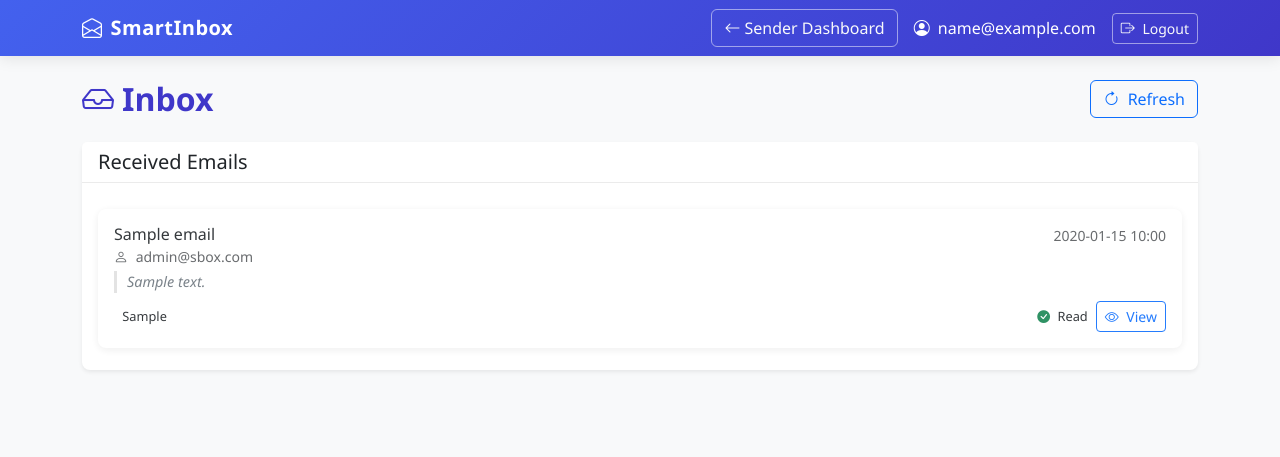
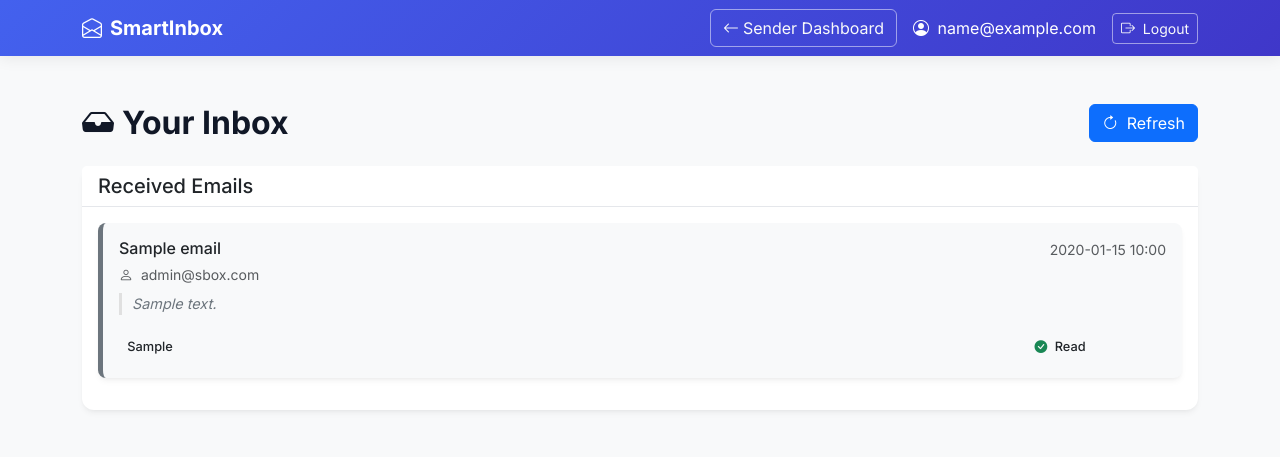
Before and after one commit to mudassir484/SmartInbox, a Flask app: page /received_emails in a window 1280 px wide. Shown: the top 457 px of the page. Run offline with Flask 3, Linux system fonts and the light colour scheme; the visitor is signed in with stand-in values (Sample User, id 1); data comes from the database, SQL or seed files in the repository; tables that the repository leaves empty hold one stand-in row (values such as "Sample post").

Commit message:
Update received_emails.html

```diff
--- a/templates/received_emails.html
+++ b/templates/received_emails.html
@@ -6,91 +6,158 @@
     <title>Inbox - SmartInbox</title>
     <link href="https://cdn.jsdelivr.net/npm/bootstrap@5.3.0/dist/css/bootstrap.min.css" rel="stylesheet" />
     <link rel="stylesheet" href="https://cdn.jsdelivr.net/npm/bootstrap-icons@1.10.0/font/bootstrap-icons.css" />
+    <link rel="preconnect" href="https://fonts.googleapis.com">
+    <link rel="preconnect" href="https://fonts.gstatic.com" crossorigin>
+    <link href="https://fonts.googleapis.com/css2?family=Inter:wght@400;500;600;700&display=swap" rel="stylesheet">
     <link rel="icon" type="image/png" href="{{ url_for('static', filename='email.png') }}">
     <style>
         :root {
             --primary-color: #4361ee;
             --secondary-color: #3f37c9;
-            --success-color: #4cc9f0;
+            --success-color: #198754;
             --light-bg: #f8f9fa;
-            --card-shadow: 0 2px 10px rgba(0, 0, 0, 0.08);
+            --card-shadow: 0 4px 6px -1px rgb(0 0 0 / 0.05), 0 2px 4px -2px rgb(0 0 0 / 0.05);
+            --card-shadow-hover: 0 10px 15px -3px rgb(0 0 0 / 0.07), 0 4px 6px -4px rgb(0 0 0 / 0.07);
         }
-        body { background-color: var(--light-bg); font-family: "Segoe UI", system-ui, -apple-system, sans-serif;}
-        .navbar { box-shadow: 0 2px 15px rgba(0, 0, 0, 0.1); background: linear-gradient(135deg, var(--primary-color), var(--secondary-color)); }
-        .navbar-brand { font-weight: 600; letter-spacing: 0.5px;}
+
+        /* --- ENHANCED STYLES --- */
+        body {
+            background-color: var(--light-bg);
+            font-family: 'Inter', system-ui, -apple-system, sans-serif;
+        }
+
+        .navbar {
+            box-shadow: 0 2px 15px rgba(0, 0, 0, 0.08);
+            background: linear-gradient(135deg, var(--primary-color), var(--secondary-color));
+        }
+        .navbar-brand { font-weight: 700; }
+
+        .card {
+            border: none;
+            border-radius: 0.75rem;
+            box-shadow: var(--card-shadow);
+        }
+        .card-header {
+            background-color: #ffffff;
+            border-bottom: 1px solid #e5e7eb;
+            font-weight: 600;
+            border-radius: 0.75rem 0.75rem 0 0;
+        }
+
+        h2 {
+            font-weight: 700;
+            color: #111827;
+        }
+
+        .email-card {
+            transition: transform 0.2s ease, box-shadow 0.2s ease, opacity 0.4s ease;
+            border-left: 5px solid transparent;
+            opacity: 0;
+            transform: translateY(15px);
+            border-radius: 0.5rem;
+            margin-bottom: 1rem;
+            background-color: #ffffff;
+            box-shadow: var(--card-shadow);
+        }
+        .email-card.visible {
+            opacity: 1;
+            transform: translateY(0);
+        }
+        .email-card:hover {
+            transform: translateY(-3px);
+            box-shadow: var(--card-shadow-hover);
+        }
+        .email-card.read {
+            border-left-color: #6c757d;
+            background-color: #f8f9fa;
+        }
+        .email-card.unread {
+            border-left-color: var(--primary-color);
+        }
+        /* Bolder subject for unread emails */
+        .email-card.unread .card-title {
+            font-weight: 700;
+            color: #111827;
+        }
+
+        /* Hide "View" button by default and show on hover */
+        .view-email-btn {
+            transition: opacity 0.2s ease, background-color 0.2s ease;
+            opacity: 0;
+        }
+        .email-card:hover .view-email-btn {
+            opacity: 1;
+        }
+
+        .summary-text {
+            font-style: italic;
+            color: #6c757d;
+            border-left: 3px solid #e0e0e0;
+            padding-left: 10px;
+            font-size: 0.9rem;
+        }
+
+        .modal-header {
+            background: linear-gradient(135deg, var(--primary-color), var(--secondary-color));
+            color: white;
+        }
+        .modal-content {
+            border-radius: 0.75rem;
+            border: none;
+            overflow: hidden;
+            box-shadow: 0 5px 20px rgba(0, 0, 0, 0.15);
+        }
+
+        /* Consistent form focus styles */
+        .form-control:focus {
+            border-color: var(--primary-color);
+            box-shadow: 0 0 0 3px rgba(67, 97, 238, 0.15);
+        }
+
+        .btn {
+            transition: transform 0.15s ease, box-shadow 0.15s ease;
+        }
+        .btn:hover {
+            transform: translateY(-1px);
+        }
+
+        /* --- Unchanged Styles --- */
         .tone-badge { font-size: 0.8rem; padding: 0.35em 0.65em; border-radius: 0.25rem; font-weight: 500; }
-        .tone-polite { background-color: #d1e7dd; color: #0f5132;}
-        .tone-urgent { background-color: #fff3cd; color: #664d03; }
-        .tone-formal { background-color: #cfe2ff; color: #084298;}
-        .tone-neutral { background-color: #e2e3e5; color: #41464b;}
-        .tone-angry {background-color: #f8d7da; color: #842029;}
-        .tone-friendly {background-color: #cff4fc; color: #055160;}
-        .tone-apologetic {background-color: #fefefe; color: #856404; border: 1px solid #ffeeba;}
-        .tone-appreciative {background-color: #e2f0d9; color: #2e7d32;}
-        .tone-sarcastic {background-color: #f0e68c; color: #665c00;}
-        .tone-confused {background-color: #e0e0e0; color: #5c636a;}
-        .tone-demanding {background-color: #f8d7da; color: #721c24;}
-        .tone-encouraging {background-color: #d1e7dd; color: #0f5132;}
-        .tone-threatening {background-color: #f5c6cb; color: #721c24;}
-        .tone-dismissive {background-color: #dee2e6; color: #6c757d;}
-        .email-card { transition: all 0.3s ease, opacity 0.4s ease, transform 0.4s ease; border-left: 4px solid transparent; opacity: 0; transform: translateY(10px); border-radius: 8px; margin-bottom: 1rem;}
-        .email-card.visible { opacity: 1; transform: translateY(0);}
-        .email-card:hover { transform: translateY(-2px); box-shadow: 0 5px 15px rgba(0, 0, 0, 0.1);}
-        .email-card.read { border-left-color: #198754; opacity: 0.9;}
-        .email-card.unread { border-left-color: #0d6efd;}
+        .tone-polite { background-color: #d1e7dd; color: #0f5132;} .tone-urgent { background-color: #fff3cd; color: #664d03; } .tone-formal { background-color: #cfe2ff; color: #084298;} .tone-neutral { background-color: #e2e3e5; color: #41464b;} .tone-angry {background-color: #f8d7da; color: #842029;} .tone-friendly {background-color: #cff4fc; color: #055160;} .tone-apologetic {background-color: #fefefe; color: #856404; border: 1px solid #ffeeba;} .tone-appreciative {background-color: #e2f0d9; color: #2e7d32;} .tone-sarcastic {background-color: #f0e68c; color: #665c00;} .tone-confused {background-color: #e0e0e0; color: #5c636a;} .tone-demanding {background-color: #f8d7da; color: #721c24;} .tone-encouraging {background-color: #d1e7dd; color: #0f5132;} .tone-threatening {background-color: #f5c6cb; color: #721c24;} .tone-dismissive {background-color: #dee2e6; color: #6c757d;}
         .read-status { font-size: 0.8rem; font-weight: 500;}
         .spam-badge { font-size: 0.75rem; letter-spacing: 0.5px; padding: 0.35em 0.65em; border-radius: 50px;}
         .toast-container-fixed { position: fixed; bottom: 1rem; right: 1rem; z-index: 1050;}
-        .modal-header { background: linear-gradient(135deg, var(--primary-color), var(--secondary-color)); color: white; border-radius: 0 !important;}
-        .modal-title { font-weight: 600;}
-        .modal-content { border-radius: 8px; overflow: hidden; box-shadow: 0 5px 20px rgba(0, 0, 0, 0.15);}
         .btn-outline-light { border-color: rgba(255, 255, 255, 0.5);}
         .btn-outline-light:hover { background-color: rgba(255, 255, 255, 0.15);}
-        .card { border: none; border-radius: 8px; box-shadow: var(--card-shadow);}
-        .card-header { background-color: white; border-bottom: 1px solid rgba(0,0,0,0.08); font-weight: 600;}
-        h2 { font-weight: 600; color: var(--secondary-color); margin-bottom: 1.5rem;}
-        .summary-text { font-style: italic; color: #6c757d; border-left: 3px solid #e0e0e0; padding-left: 10px; font-size: 0.9rem; }
     </style>
 </head>
-<body class="bg-light">
+<body>
     <nav class="navbar navbar-expand-lg navbar-dark">
         <div class="container">
-            <a class="navbar-brand d-flex align-items-center" href="#">
-                <i class="bi bi-envelope-open me-2"></i> SmartInbox
-            </a>
+            <a class="navbar-brand d-flex align-items-center" href="#"><i class="bi bi-envelope-open me-2 fs-5"></i> SmartInbox</a>
             <div class="d-flex align-items-center gap-3">
-                <a href="{{ url_for('sender_dashboard') }}" class="btn btn-outline-light d-flex align-items-center">
-                    <i class="bi bi-arrow-left me-1"></i> Sender Dashboard
-                </a>
-                <span class="text-white">
-                    <i class="bi bi-person-circle me-1"></i> {{ current_user }}
-                </span>
-                <a href="{{ url_for('logout') }}" class="btn btn-sm btn-outline-light">
-                    <i class="bi bi-box-arrow-right me-1"></i> Logout
-                </a>
+                <a href="{{ url_for('sender_dashboard') }}" class="btn btn-outline-light d-flex align-items-center"><i class="bi bi-arrow-left me-1"></i> Sender Dashboard</a>
+                <span class="text-white"><i class="bi bi-person-circle me-1"></i> {{ current_user }}</span>
+                <a href="{{ url_for('logout') }}" class="btn btn-sm btn-outline-light"><i class="bi bi-box-arrow-right me-1"></i> Logout</a>
             </div>
         </div>
     </nav>
 
-    <div class="container py-4">
+    <div class="container py-5">
         <div class="d-flex align-items-center justify-content-between mb-4">
-            <h2 class="mb-0 d-flex align-items-center">
-                <i class="bi bi-inbox me-2"></i> Inbox
-            </h2>
-            <button id="refresh-inbox" class="btn btn-outline-primary">
-                <i class="bi bi-arrow-clockwise me-1"></i> Refresh
-            </button>
+            <h2 class="mb-0 d-flex align-items-center"><i class="bi bi-inbox-fill me-2"></i> Your Inbox</h2>
+            <button id="refresh-inbox" class="btn btn-primary"><i class="bi bi-arrow-clockwise me-1"></i> Refresh</button>
         </div>
-        <div class="card shadow-sm">
-            <div class="card-header bg-white">
-                <h5 class="mb-0">Received Emails</h5>
-            </div>
-            <div class="card-body p-3">
+
+        <div class="card">
+            <div class="card-header"><h5 class="mb-0">Received Emails</h5></div>
+            <div class="card-body p-2 p-md-3">
                 <div id="emails-list">
                 {% if emails %}
                     {% for email in emails %}
                     <div
-                        class="email-card card mb-3 {% if email.opened_at %}read{% else %}unread{% endif %}"
+                        class="email-card {% if email.opened_at %}read{% else %}unread{% endif %}"
+                        role="button"
                         data-email-id="{{ email.id }}"
                         data-sender-email="{{ email.sender_email }}"
                         data-subject="{{ email.subject or '(No subject)' }}"
@@ -100,51 +167,27 @@
                         data-spam="{{ email.is_spam }}"
                         data-summary="{{ email.summary or '' }}"
                     >
-                        <div class="card-body">
-                            <div class="d-flex justify-content-between align-items-start">
-                                <h6 class="card-title mb-0">
-                                    {{ email.subject or '(No subject)' }}
-                                </h6>
-                                <span class="text-muted small">
-                                    {{ email.sent_at }}
-                                </span>
+                        <div class="card-body p-3">
+                            <div class="d-flex justify-content-between align-items-start mb-1">
+                                <h6 class="card-title mb-0 text-truncate pe-3">{{ email.subject or '(No subject)' }}</h6>
+                                <span class="text-muted small text-nowrap">{{ email.sent_at }}</span>
                             </div>
-                            <p class="card-text text-muted mb-1 small">
-                                <i class="bi bi-person me-1"></i> {{ email.sender_email }}
-                            </p>
+                            <p class="card-text text-muted mb-2 small"><i class="bi bi-person me-1"></i> {{ email.sender_email }}</p>
 
                             {% if email.summary %}
-                            <p class="card-text summary-text text-truncate small mb-2">
-                                {{ email.summary }}
-                            </p>
+                            <p class="card-text summary-text text-truncate small mb-3">{{ email.summary }}</p>
                             {% else %}
-                            <p class="card-text text-truncate small mb-2">
-                                {{ email.body }}
-                            </p>
+                            <p class="card-text text-muted text-truncate small mb-3">{{ email.body }}</p>
                             {% endif %}
 
                             <div class="d-flex flex-wrap align-items-center gap-2">
-                                {% if email.tone %}
-                                <span class="tone-badge tone-{{ email.tone.lower() }}">
-                                    {{ email.tone }}
+                                {% if email.tone %}<span class="tone-badge tone-{{ email.tone.lower() }}">{{ email.tone }}</span>{% endif %}
+                                {% if email.is_spam %}<span class="badge bg-danger spam-badge rounded-pill"><i class="bi bi-exclamation-triangle-fill me-1"></i> SPAM</span>{% endif %}
+                                <span class="read-status ms-auto small">
+                                    {% if email.opened_at %}<i class="bi bi-check-circle-fill text-success me-1"></i> Read{% else %}<i class="bi bi-circle-fill text-primary me-1" style="font-size: 0.6rem;"></i> Unread{% endif %}
                                 </span>
-                                {% endif %}
-                                {% if email.is_spam %}
-                                <span class="badge bg-danger spam-badge rounded-pill">
-                                    <i class="bi bi-exclamation-triangle-fill me-1"></i> SPAM
-                                </span>
-                                {% endif %}
-                                <span class="read-status ms-auto small">
-                                    {% if email.opened_at %}
-                                    <i class="bi bi-check-circle-fill text-success me-1"></i> Read
-                                    {% else %}
-                                    <i class="bi bi-circle text-primary me-1"></i> Unread
-                                    {% endif %}
-                                </span>
-                                <button class="btn btn-sm btn-outline-primary view-email-btn">
-                                    <i class="bi bi-eye me-1"></i> View
-                                </button>
-                                </div>
+                                <button class="btn btn-sm btn-outline-secondary view-email-btn"><i class="bi bi-eye me-1"></i> View</button>
+                            </div>
                         </div>
                     </div>
                     {% endfor %}
@@ -161,20 +204,20 @@
     </div>
 
     <div class="modal fade" id="emailModal" tabindex="-1">
-        <div class="modal-dialog modal-lg modal-dialog-centered">
+        <div class="modal-dialog modal-lg modal-dialog-scrollable modal-dialog-centered">
             <div class="modal-content">
                 <div class="modal-header">
-                    <h5 class="modal-title"><i class="bi bi-envelope me-2"></i> Email Details</h5>
+                    <h5 class="modal-title"><i class="bi bi-envelope-open me-2"></i> Email Details</h5>
                     <button type="button" class="btn-close btn-close-white" data-bs-dismiss="modal" aria-label="Close"></button>
                 </div>
-                <div class="modal-body">
+                <div class="modal-body p-4">
                     <div class="mb-3">
                         <label class="form-label small text-muted">From</label>
-                        <p id="modal-sender" class="mb-0"></p>
+                        <p id="modal-sender" class="mb-0 fw-medium"></p>
                     </div>
                     <div class="mb-3">
                         <label class="form-label small text-muted">Subject</label>
-                        <p id="modal-subject" class="mb-0 fw-medium"></p>
+                        <p id="modal-subject" class="mb-0 h6"></p>
                     </div>
                     <div class="mb-3">
                         <label class="form-label small text-muted">Date</label>
@@ -186,19 +229,17 @@
                     </div>
                     <hr>
                     <div id="modal-summary-container" class="alert alert-info" style="display: none;">
-                         <h6 class="alert-heading"><i class="bi bi-lightbulb-fill"></i> Summary</h6>
-                        <p id="modal-summary-text" class="mb-0"></p>
+                         <h6 class="alert-heading fw-bold"><i class="bi bi-lightbulb-fill me-1"></i> AI Summary</h6>
+                        <p id="modal-summary-text" class="mb-0 small"></p>
                     </div>
                     <div class="mb-2">
                         <label class="form-label small text-muted">Message</label>
-                        <div id="modal-body" class="p-3 bg-light rounded" style="white-space: pre-wrap;"></div>
+                        <div id="modal-body" class="p-3 bg-light rounded" style="white-space: pre-wrap; font-size: 0.95rem;"></div>
                     </div>
                 </div>
-                <div class="modal-footer">
+                <div class="modal-footer bg-light">
                     <button type="button" class="btn btn-outline-secondary" data-bs-dismiss="modal">Close</button>
-                    <button type="button" class="btn btn-primary" id="reply-btn">
-                        <i class="bi bi-reply me-1"></i> Reply
-                    </button>
+                    <button type="button" class="btn btn-primary" id="reply-btn"><i class="bi bi-reply me-1"></i> Reply</button>
                 </div>
             </div>
         </div>
@@ -209,7 +250,7 @@
             <form id="reply-form" class="modal-content">
                 <div class="modal-header">
                     <h5 class="modal-title"><i class="bi bi-reply me-2"></i> Reply to Email</h5>
-                    <button type="button" class="btn-close" data-bs-dismiss="modal" aria-label="Close"></button>
+                    <button type="button" class="btn-close btn-close-white" data-bs-dismiss="modal" aria-label="Close"></button>
                 </div>
                 <div class="modal-body">
                     <div class="mb-3">
@@ -227,9 +268,7 @@
                 </div>
                 <div class="modal-footer">
                     <button class="btn btn-outline-secondary" type="button" data-bs-dismiss="modal">Cancel</button>
-                    <button class="btn btn-primary" type="submit">
-                        <i class="bi bi-send me-1"></i> Send Reply
-                    </button>
+                    <button class="btn btn-primary" type="submit"><i class="bi bi-send me-1"></i> Send Reply</button>
                 </div>
             </form>
         </div>
@@ -238,6 +277,7 @@
     <div class="toast-container-fixed" id="toast-container"></div>
 
     <script src="https://cdn.jsdelivr.net/npm/bootstrap@5.3.0/dist/js/bootstrap.bundle.min.js"></script>
+
     <script>
         const API_BASE = window.location.origin;
         const emailModal = new bootstrap.Modal(document.getElementById('emailModal'));
@@ -257,9 +297,15 @@
         }
 
         document.addEventListener("DOMContentLoaded", () => {
+            const emailCards = document.querySelectorAll('.email-card');
+            emailCards.forEach((card, index) => {
+                setTimeout(() => {
+                    card.classList.add('visible');
+                }, 100 * index);
+            });
+
             document.querySelectorAll('.email-card').forEach(card => {
                 const viewBtn = card.querySelector('.view-email-btn');
-
                 function openEmail() {
                     currentOpenEmailData = card.dataset;
 
@@ -267,13 +313,12 @@
                     document.getElementById('modal-subject').textContent = currentOpenEmailData.subject;
                     document.getElementById('modal-body').textContent = currentOpenEmailData.body;
                     document.getElementById('modal-date').textContent = currentOpenEmailData.date;
-
                     const tagsContainer = document.getElementById('modal-analysis-tags');
                     tagsContainer.innerHTML = '';
                     if (currentOpenEmailData.tone && currentOpenEmailData.tone !== 'neutral') {
                         const toneBadge = document.createElement('span');
                         toneBadge.className = `tone-badge tone-${currentOpenEmailData.tone.toLowerCase()}`;
-                        toneBadge.textContent = currentOpenEmailData.tone;
+                        toneBadge.textContent = currentOpenEmailData.tone.charAt(0).toUpperCase() + currentOpenEmailData.tone.slice(1);
                         tagsContainer.appendChild(toneBadge);
                     }
                     if (currentOpenEmailData.spam === '1' || currentOpenEmailData.spam === 'true') {
@@ -301,6 +346,7 @@
                                     card.classList.remove('unread');
                                     card.classList.add('read');
                                     card.querySelector('.read-status').innerHTML = `<i class="bi bi-check-circle-fill text-success me-1"></i> Read`;
+                                    card.querySelector('.card-title').style.fontWeight = '500'; // Make subject normal weight after reading
                                 }
                             });
                     }
@@ -317,16 +363,19 @@
             });
 
             document.getElementById('reply-btn').addEventListener('click', () => {
+                emailModal.hide(); // Hide the first modal before showing the second
                 document.getElementById('reply-to').value = currentOpenEmailData.senderEmail;
                 const subject = currentOpenEmailData.subject;
                 document.getElementById('reply-subject').value = subject.startsWith("Re:") ? subject : `Re: ${subject}`;
-                document.getElementById('reply-body').value = ``;
+                document.getElementById('reply-body').value = `\n\n---\nOn ${currentOpenEmailData.date}, ${currentOpenEmailData.senderEmail} wrote:\n> ${currentOpenEmailData.body.split('\n').join('\n> ')}`;
+                document.getElementById('reply-body').focus();
                 replyModal.show();
             });
 
             document.getElementById('reply-form').addEventListener('submit', function(e) {
                 e.preventDefault();
                 const btn = this.querySelector('button[type="submit"]');
+                const originalBtnHtml = btn.innerHTML;
                 btn.innerHTML = `<span class="spinner-border spinner-border-sm me-2"></span>Sending...`;
                 btn.disabled = true;
 
@@ -351,7 +400,7 @@
                 })
                 .catch(error => { showToast(`Error: ${error.message}`, 'error'); })
                 .finally(() => {
-                    btn.innerHTML = '<i class="bi bi-send me-1"></i> Send Reply';
+                    btn.innerHTML = originalBtnHtml;
                     btn.disabled = false;
                 });
             });
```
